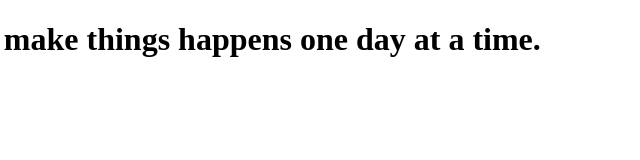
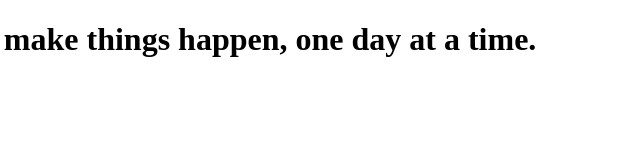
Before and after one commit to josbetan/html_css_test, a plain HTML site: page index.html in a window 1280 px wide. Shown: the full height of the page, 589-1229 px from the left. Drawn offline with Linux system fonts and the light colour scheme.

Commit message:
First hola mundo corrected spelling

```diff
--- a/index.html
+++ b/index.html
@@ -6,6 +6,6 @@
     <title>Document</title>
 </head>
 <body>
-    <h1>Hello hello hello, my first hello world, let's make things happens one day at a time.</h1>
+    <h1>Hello hello hello, my first hello world, let's make things happen, one day at a time.</h1>
 </body>
 </html>
```
